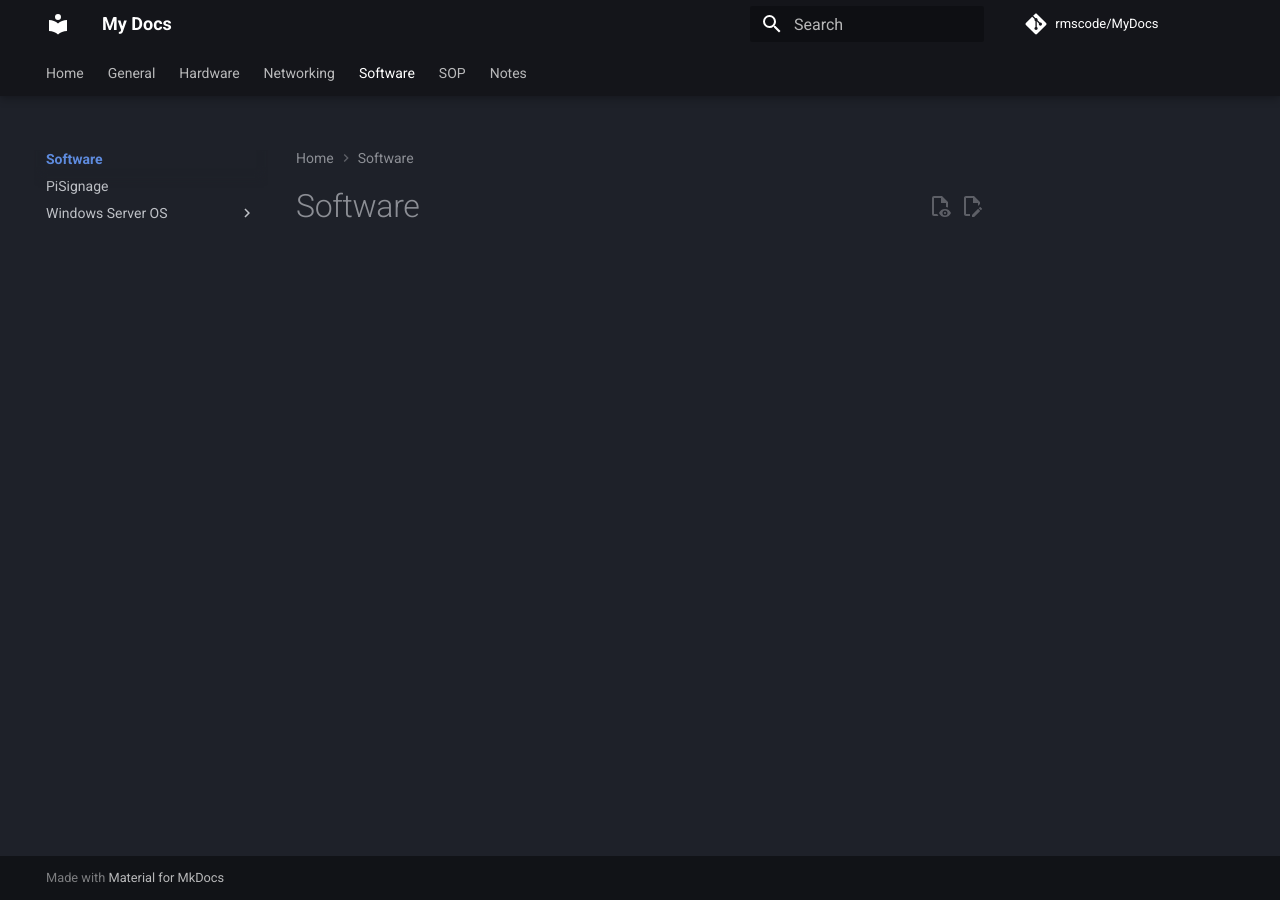
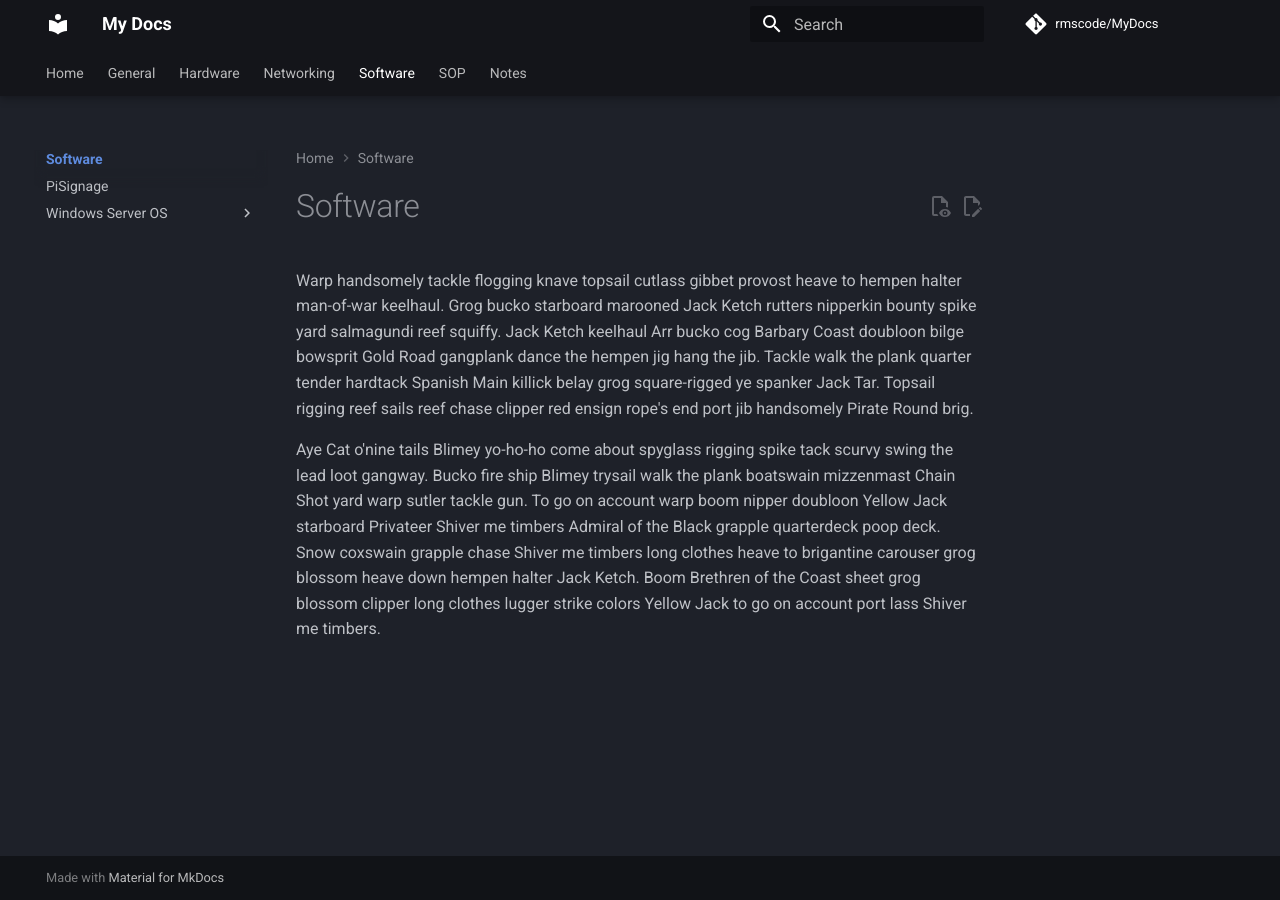
Before and after one commit to rmscode/binary-garden, an MkDocs documentation site: the page built from docs/software/index.md, in a window 1280 px wide. Built offline with MkDocs 1.6.1 and Material for MkDocs 9.7.7, drawn with Linux system fonts in a browser that asks for light colours; comment, search, counter and statistics services are not loaded.

Commit message:
Update index.md

```diff
--- a/docs/software/index.md
+++ b/docs/software/index.md
@@ -1 +1,5 @@
 # Software
+
+Warp handsomely tackle flogging knave topsail cutlass gibbet provost heave to hempen halter man-of-war keelhaul. Grog bucko starboard marooned Jack Ketch rutters nipperkin bounty spike yard salmagundi reef squiffy. Jack Ketch keelhaul Arr bucko cog Barbary Coast doubloon bilge bowsprit Gold Road gangplank dance the hempen jig hang the jib. Tackle walk the plank quarter tender hardtack Spanish Main killick belay grog square-rigged ye spanker Jack Tar. Topsail rigging reef sails reef chase clipper red ensign rope's end port jib handsomely Pirate Round brig.
+
+Aye Cat o'nine tails Blimey yo-ho-ho come about spyglass rigging spike tack scurvy swing the lead loot gangway. Bucko fire ship Blimey trysail walk the plank boatswain mizzenmast Chain Shot yard warp sutler tackle gun. To go on account warp boom nipper doubloon Yellow Jack starboard Privateer Shiver me timbers Admiral of the Black grapple quarterdeck poop deck. Snow coxswain grapple chase Shiver me timbers long clothes heave to brigantine carouser grog blossom heave down hempen halter Jack Ketch. Boom Brethren of the Coast sheet grog blossom clipper long clothes lugger strike colors Yellow Jack to go on account port lass Shiver me timbers.
```
